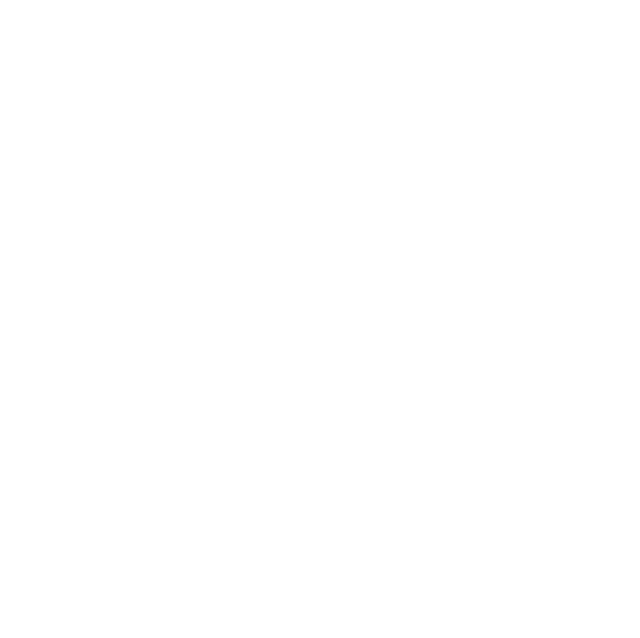
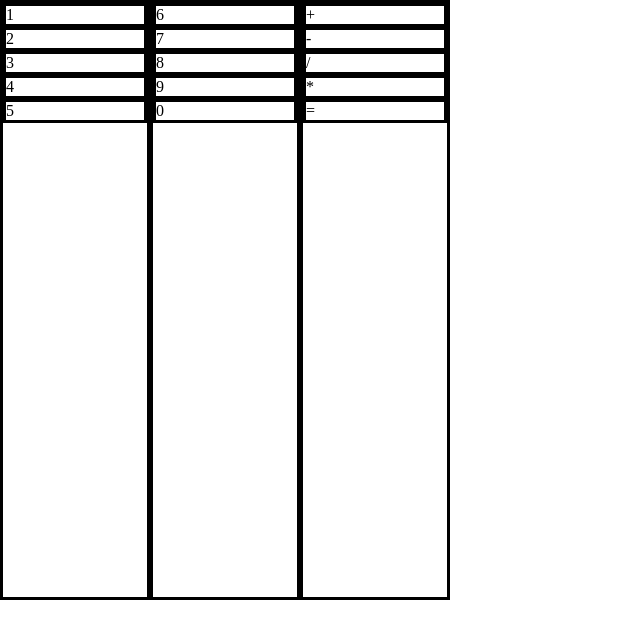
Before and after one commit to edgarmosra/the-odin-project, a plain HTML site: page calculator/index.html in a window 1280 px wide. Shown: the whole page, without its empty margins (0-640 px from the left). Drawn offline with Linux system fonts and the light colour scheme.

Commit message:
add basic html layout

```diff
--- a/calculator/index.html
+++ b/calculator/index.html
@@ -4,9 +4,32 @@
     <meta charset="UTF-8">
     <meta name="viewport" content="width=device-width, initial-scale=1.0">
     <title>Document</title>
+    <link rel="stylesheet" href="styles.css">
     <script src="main.js" defer></script>
 </head>
 <body>
-
+    <div class="calc-container">
+        <div class="calc-row">
+            <div>1</div>
+            <div>2</div>
+            <div>3</div>
+            <div>4</div>
+            <div>5</div>
+        </div>
+        <div class="calc-row">
+            <div>6</div>
+            <div>7</div>
+            <div>8</div>
+            <div>9</div>
+            <div>0</div>
+        </div>
+        <div class="calc-row">
+            <div>+</div>
+            <div>-</div>
+            <div>/</div>
+            <div>*</div>
+            <div>=</div>
+        </div>
+    </div>
 </body>
 </html>
--- a/calculator/styles.css
+++ b/calculator/styles.css
@@ -0,0 +1,21 @@
+* {
+    padding: 0;
+    margin: 0;
+    box-sizing: border-box;
+}
+
+.calc-container {
+    display: flex;
+    justify-content: center;
+    height: 600px;
+    width: 450px;
+}
+
+.calc-row {
+    border: solid black;
+    flex: 1;
+}
+
+.calc-row div {
+    border: solid black;
+}
```
